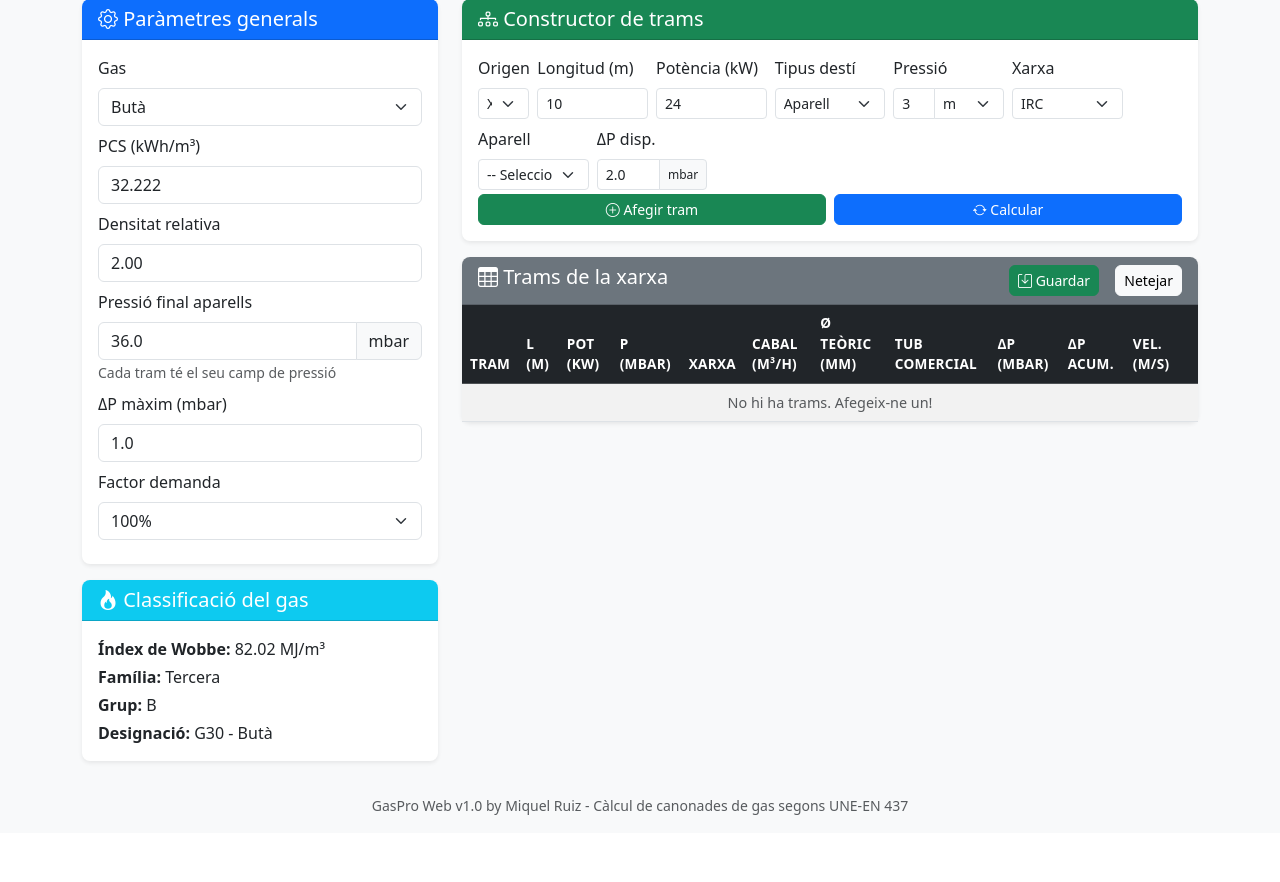
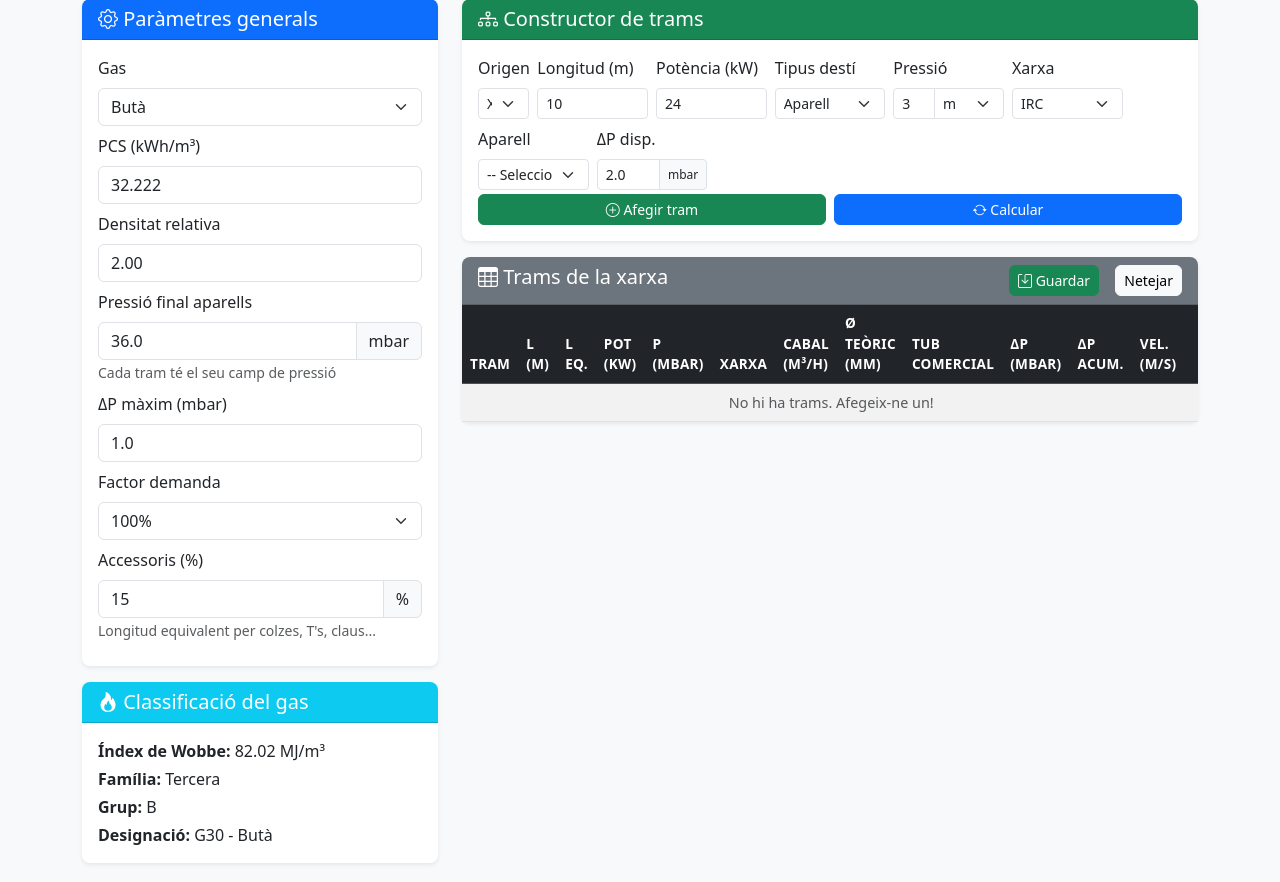
Before and after one commit to Miquel437/gaspro-web, a Flask app: page /calculadora in a window 1280 px wide. Shown: the part 152-1034 px from the top of the page. Before the commit the page ends 967 px from the top, so only its background shows below. Run offline with Flask 3, Linux system fonts and the light colour scheme; data comes from the database, SQL or seed files in the repository; some libraries are stand-ins or nearby versions.

Commit message:
Accessoris% + longitud equivalent (colzes, T's, claus)

```diff
--- a/app.py
+++ b/app.py
@@ -104,20 +104,25 @@ def api_calcular_xarxa():
     dp_max = float(data.get("dp_max", 1.0))
     factor = float(data.get("factor_demanda", 1.0))
     pressio_per_defecte = float(data.get("pressio_mbar", 20))
+    accessoris_percent = float(data.get("accessoris_percent", 15))
 
     # Calcula cada tram
     resultats = []
     for tram in trams:
         pot = float(tram.get("potencia_kw", 0)) * factor
         longit = float(tram.get("longitud", 1))
+        # Longitud equivalent considerant accessoris (colzes, T's, claus...)
+        longit_equiv = longit * (1 + accessoris_percent / 100.0)
         # Cada tram pot tenir la seva pressió i dp_max
         pressio_tram = float(tram.get("pressio_mbar", pressio_per_defecte))
         dp_tram = float(tram.get("dp_max", dp_max))
-        r = CalculadorHidraulic.calcular_tram(pot, longit, dp_tram, pcs, dens, pressio_tram)
+        # Calcular amb la longitud equivalent (accessoris inclosos)
+        r = CalculadorHidraulic.calcular_tram(pot, longit_equiv, dp_tram, pcs, dens, pressio_tram)
         resultats.append({
             "origen": tram.get("origen", ""),
             "desti": tram.get("desti", ""),
             "longitud": longit,
+            "longitud_equiv": round(longit_equiv, 2),
             "pressio_treball_mbar": pressio_tram,
             **r
         })
--- a/templates/calculadora.html
+++ b/templates/calculadora.html
@@ -58,6 +58,14 @@
                             <option value="0.5">50%</option>
                             <option value="0.25">25%</option>
                         </select>
+                    </div>
+                    <div class="mb-2">
+                        <label class="form-label">Accessoris (%)</label>
+                        <div class="input-group">
+                            <input type="number" class="form-control" id="param-accessoris" value="15" min="0" max="50" step="5">
+                            <span class="input-group-text">%</span>
+                        </div>
+                        <small class="text-muted">Longitud equivalent per colzes, T's, claus...</small>
                     </div>
                 </form>
             </div>
@@ -171,6 +179,7 @@
                             <tr>
                                 <th>Tram</th>
                                 <th>L (m)</th>
+                                <th>L eq.</th>
                                 <th>Pot (kW)</th>
                                 <th>P (mbar)</th>
                                 <th>Xarxa</th>
@@ -366,9 +375,11 @@ function recalcularTot() {
     const factor = parseFloat(document.getElementById('param-factor').value);
 
     if (xarxa.trams.length === 0) {
-        document.getElementById('trams-body').innerHTML = '<tr><td colspan="12" class="text-center text-muted">No hi ha trams. Afegeix-ne un!</td></tr>';
+        document.getElementById('trams-body').innerHTML = '<tr><td colspan="13" class="text-center text-muted">No hi ha trams. Afegeix-ne un!</td></tr>';
         return;
     }
+
+    const accessoris = parseFloat(document.getElementById('param-accessoris').value) || 15;
 
     fetch('/api/calcular-xarxa', {
         method: 'POST',
@@ -379,7 +390,8 @@ function recalcularTot() {
             densitat: dens,
             pressio_mbar: pressio,
             dp_max: dp,
-            factor_demanda: factor
+            factor_demanda: factor,
+            accessoris_percent: accessoris
         })
     })
     .then(r => r.json())
@@ -393,6 +405,7 @@ function recalcularTot() {
             tbody.innerHTML += `<tr>
                 <td>${t.origen} → ${t.desti} ${formulaLabel}</td>
                 <td>${t.longitud.toFixed(1)}</td>
+                <td>${t.longitud_equiv ? t.longitud_equiv.toFixed(1) : t.longitud.toFixed(1)}</td>
                 <td>${xarxa.trams[i]?.potencia_kw || 0}</td>
                 <td>${t.pressio_treball_mbar || pressio}</td>
                 <td>${xarxa.trams[i]?.tipus_xarxa || "IRC"}</td>
@@ -416,7 +429,7 @@ function recalcularTot() {
     })
     .catch(err => {
         document.getElementById('trams-body').innerHTML =
-            '<tr><td colspan="12" class="text-center text-danger">Error: ' + err.message + '</td></tr>';
+            '<tr><td colspan="13" class="text-center text-danger">Error: ' + err.message + '</td></tr>';
     });
 
     // Classificar gas
@@ -440,7 +453,7 @@ function netejarXarxa() {
     xarxa.nodes = ['Xarxa'];
     nodeCounter = 1;
     guardarLocal();
-    document.getElementById('trams-body').innerHTML = '<tr><td colspan="12" class="text-center text-muted">No hi ha trams.</td></tr>';
+    document.getElementById('trams-body').innerHTML = '<tr><td colspan="13" class="text-center text-muted">No hi ha trams.</td></tr>';
 
     const selOrigen = document.getElementById('tram-origen');
     selOrigen.innerHTML = '<option value="Xarxa">Xarxa</option>';
```
